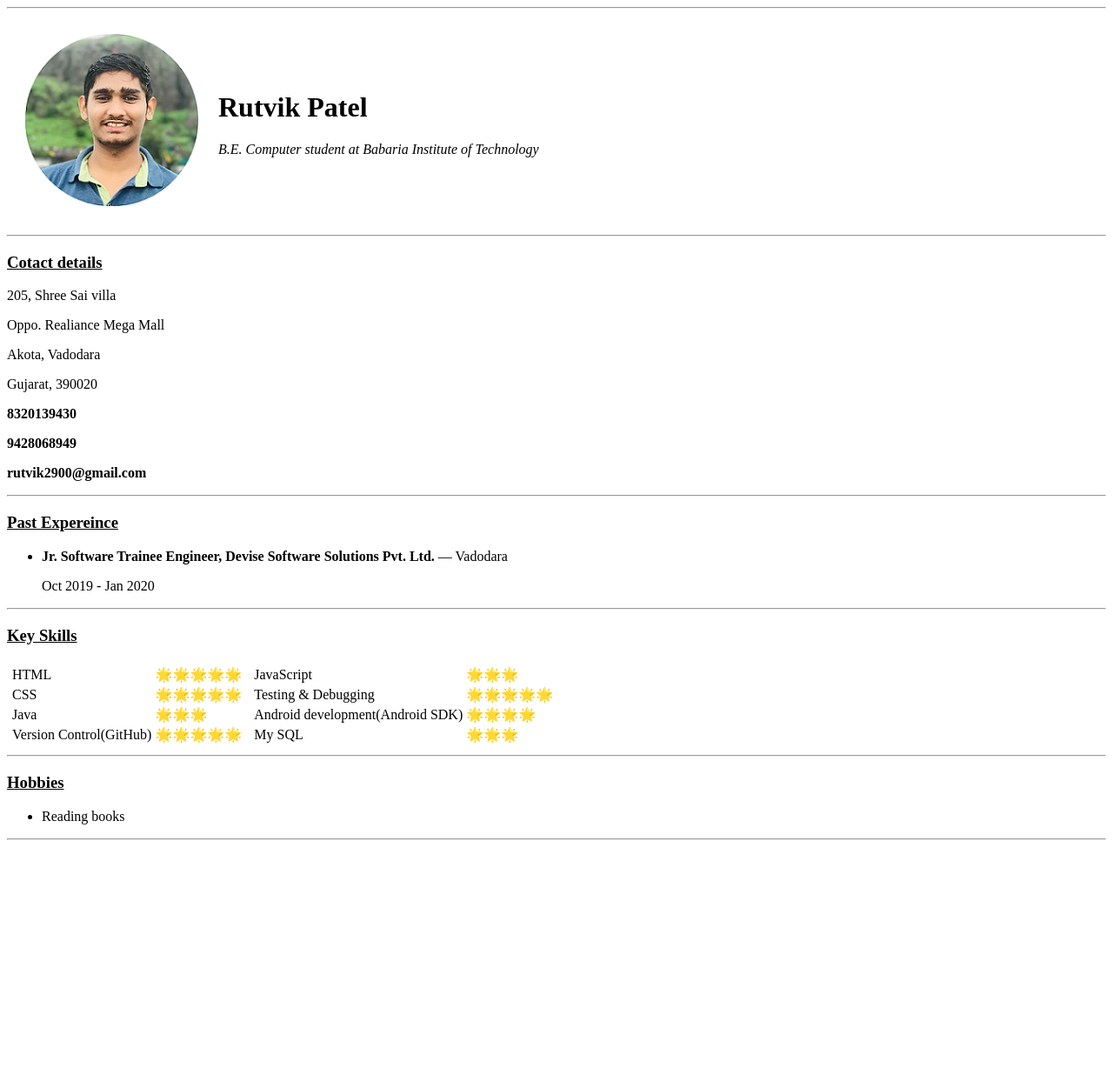
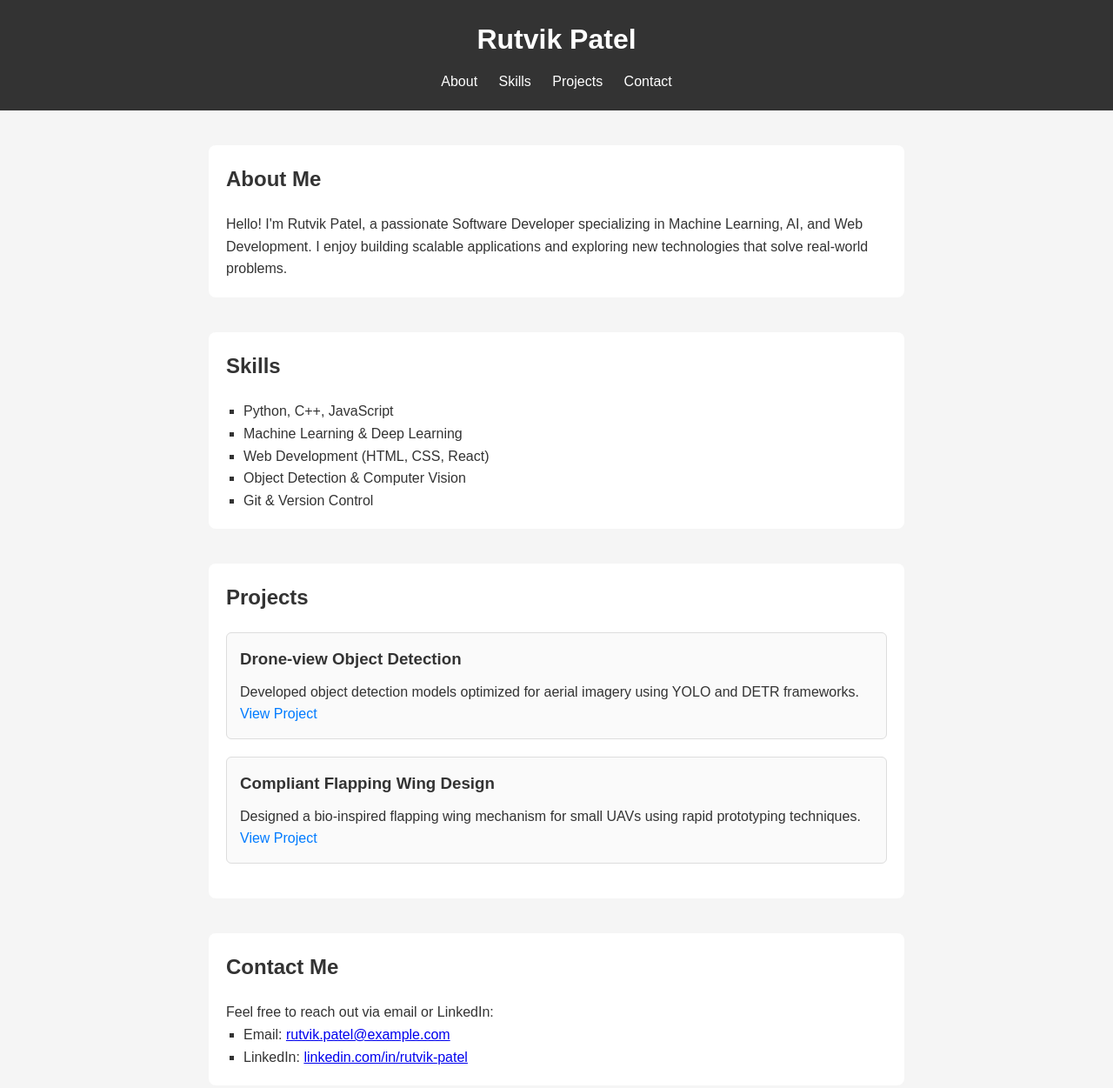
Before and after one commit to rutvik2900/Resume, a plain HTML site: page index.html in a window 1280 px wide. Shown: the top 1251 px of the page at 87% size. Before the commit the page ends 974 px from the top, so only its background shows below. Drawn offline with Linux system fonts and the light colour scheme.

Commit message:
New Resume

```diff
--- a/index.html
+++ b/index.html
@@ -2,130 +2,69 @@
 <html lang="en">
 
 <head>
-  <meta charset="UTF-8">
-  <meta name="viewport" content="width=device-width, initial-scale=1.0">
-  <meta http-equiv="X-UA-Compatible" content="ie=edge">
-  <title>My Resume</title>
+    <meta charset="UTF-8" />
+    <meta name="viewport" content="width=device-width, initial-scale=1.0"/>
+    <title>Rutvik Patel - Portfolio</title>
+    <link rel="stylesheet" href="style.css" />
 </head>
 
 <body>
+    <header>
+        <h1>Rutvik Patel</h1>
+        <nav>
+            <a href="#about">About</a>
+            <a href="#skills">Skills</a>
+            <a href="#projects">Projects</a>
+            <a href="#contact">Contact</a>
+        </nav>
+    </header>
 
-  <table cellspacing="20">
-    <tr>
-      <!-- Profile_pic -->
-      <td>
-        <img src=".\image\Profile_pic.png" alt="Profile_pic">
-      </td>
-      <td>
-        <h1><strong>Rutvik Patel</strong></h1>
-        <p><em>B.E. Computer student at Babaria Institute of Technology</em></p>
-      </td>
-    </tr>
-    <hr>
-  </table>
-  <hr>
-  <!-- Cotact details-->
-  <h3><u>Cotact details</u></h3>
-  <p>205, Shree Sai villa</p>
-  <p>Oppo. Realiance Mega Mall</p>
-  <p>Akota, Vadodara</p>
-  <p>Gujarat, 390020</p>
-  <p><strong>8320139430</strong></p>
-  <p><strong>9428068949</strong></p>
-  <p><strong>rutvik2900@gmail.com</strong></p>
-  <hr>
-  <!--Past Expereince -->
-  <h3><u>Past Expereince</u></h3>
+    <section id="about">
+        <h2>About Me</h2>
+        <p>Hello! I'm Rutvik Patel, a passionate Software Developer specializing in Machine Learning, AI, and Web Development.
+           I enjoy building scalable applications and exploring new technologies that solve real-world problems.</p>
+    </section>
 
-  <ul>
-    <li>
-      <p><strong>Jr. Software Trainee Engineer, Devise Software Solutions Pvt. Ltd.</strong> — Vadodara</p>
-      <p>Oct 2019 - Jan 2020</p>
-    </li>
-  </ul>
+    <section id="skills">
+        <h2>Skills</h2>
+        <ul>
+            <li>Python, C++, JavaScript</li>
+            <li>Machine Learning & Deep Learning</li>
+            <li>Web Development (HTML, CSS, React)</li>
+            <li>Object Detection & Computer Vision</li>
+            <li>Git & Version Control</li>
+        </ul>
+    </section>
 
-  <hr>
+    <section id="projects">
+        <h2>Projects</h2>
+        <div class="project-card">
+            <h3>Drone-view Object Detection</h3>
+            <p>Developed object detection models optimized for aerial imagery using YOLO and DETR frameworks.</p>
+            <a href="#" target="_blank">View Project</a>
+        </div>
 
-  <!-- Key Skills -->
-  <h3><u>Key Skills</u></h3>
-  <table>
-    <tr>
-      <td>
-        <table>
-          <tr>
-            <td>HTML</td>
-            <td>🌟🌟🌟🌟🌟</td>
-          </tr>
-          <tr>
-            <td>CSS</td>
-            <td>🌟🌟🌟🌟🌟</td>
-          </tr>
-          <tr>
-            <td>Java</td>
-            <td>🌟🌟🌟</td>
-          </tr>
-          <tr>
-            <td>Version Control(GitHub)</td>
-            <td>🌟🌟🌟🌟🌟</td>
-          </tr>
-    </tr>
-  </table>
-  </td>
-  <td>
+        <div class="project-card">
+            <h3>Compliant Flapping Wing Design</h3>
+            <p>Designed a bio-inspired flapping wing mechanism for small UAVs using rapid prototyping techniques.</p>
+            <a href="#" target="_blank">View Project</a>
+        </div>
 
-  <td>
-    <table>
-      <tr>
-        <td>JavaScript</td>
-        <td>🌟🌟🌟</td>
-      </tr>
-      <tr>
-        <td>Testing & Debugging</td>
-        <td>🌟🌟🌟🌟🌟</td>
-      </tr>
-      <tr>
-        <td>Android development(Android SDK)</td>
-        <td>🌟🌟🌟🌟</td>
-      </tr>
-      <tr>
-        <td>My SQL</td>
-        <td>🌟🌟🌟</td>
-      </tr>
-    </table>
-  </td>
-  </td>
-  </tr>
-  </table>
-  <hr>
+        <!-- Add more project cards here -->
+    </section>
 
-  <!-- Hobbies -->
-  <h3><u>Hobbies</u></h3>
+    <section id="contact">
+        <h2>Contact Me</h2>
+        <p>Feel free to reach out via email or LinkedIn:</p>
+        <ul>
+            <li>Email: <a href="mailto:rutvik.patel@example.com">rutvik.patel@example.com</a></li>
+            <li>LinkedIn: <a href="https://www.linkedin.com/in/rutvik-patel" target="_blank">linkedin.com/in/rutvik-patel</a></li>
+        </ul>
+    </section>
 
-  <ul>
-    <li>Reading books</li>
-  </ul>
-  <hr>
-
-  <!-- Contact me  -->
-  <!-- <h3><u>Contact me</u></h3>
-    <form action="">
-    <label for="">Name</label>
-    <input type="text" name="yourName" value="">
-    <br>
-    <br>
-    <label for="">E-mail</label>
-    <input type="yourMail" name="email" value="">
-    <br>
-    <br>
-    <label for="">Your message</label>
-    <br>
-    <textarea name="yourMessage" rows="8" cols="80"></textarea>
-    <br>
-    <input type="submit" name="" value="submit">
-
-  </form>
-  <hr> -->
-
+    <footer>
+        <p>&copy; 2025 Rutvik Patel. All rights reserved.</p>
+    </footer>
 </body>
 
 </html>
--- /dev/null
+++ b/style.css
@@ -0,0 +1,80 @@
+* {
+    margin: 0;
+    padding: 0;
+    box-sizing: border-box;
+}
+
+body {
+    font-family: Arial, sans-serif;
+    line-height: 1.6;
+    background-color: #f5f5f5;
+    color: #333;
+}
+
+header {
+    background-color: #333;
+    color: white;
+    padding: 20px;
+    text-align: center;
+}
+
+header h1 {
+    margin-bottom: 10px;
+}
+
+nav a {
+    color: white;
+    margin: 0 10px;
+    text-decoration: none;
+}
+
+nav a:hover {
+    text-decoration: underline;
+}
+
+section {
+    max-width: 800px;
+    margin: 40px auto;
+    padding: 20px;
+    background: white;
+    border-radius: 8px;
+}
+
+h2 {
+    margin-bottom: 20px;
+    color: #333;
+}
+
+ul {
+    list-style-type: square;
+    padding-left: 20px;
+}
+
+.project-card {
+    background-color: #fafafa;
+    border: 1px solid #ddd;
+    padding: 15px;
+    border-radius: 6px;
+    margin-bottom: 20px;
+}
+
+.project-card h3 {
+    margin-bottom: 10px;
+}
+
+.project-card a {
+    color: #007bff;
+    text-decoration: none;
+}
+
+.project-card a:hover {
+    text-decoration: underline;
+}
+
+footer {
+    text-align: center;
+    padding: 15px;
+    background-color: #333;
+    color: white;
+    margin-top: 40px;
+}
```
